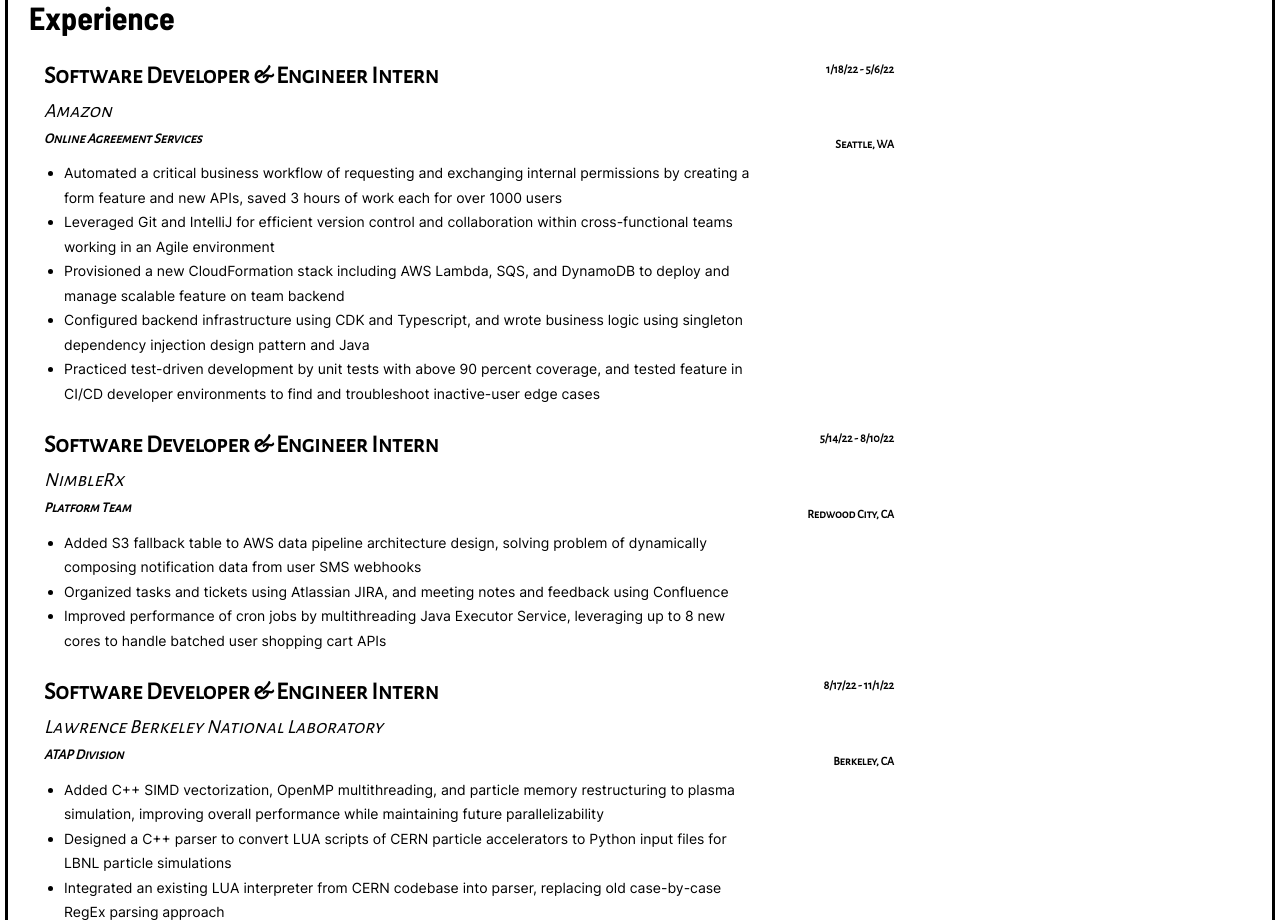
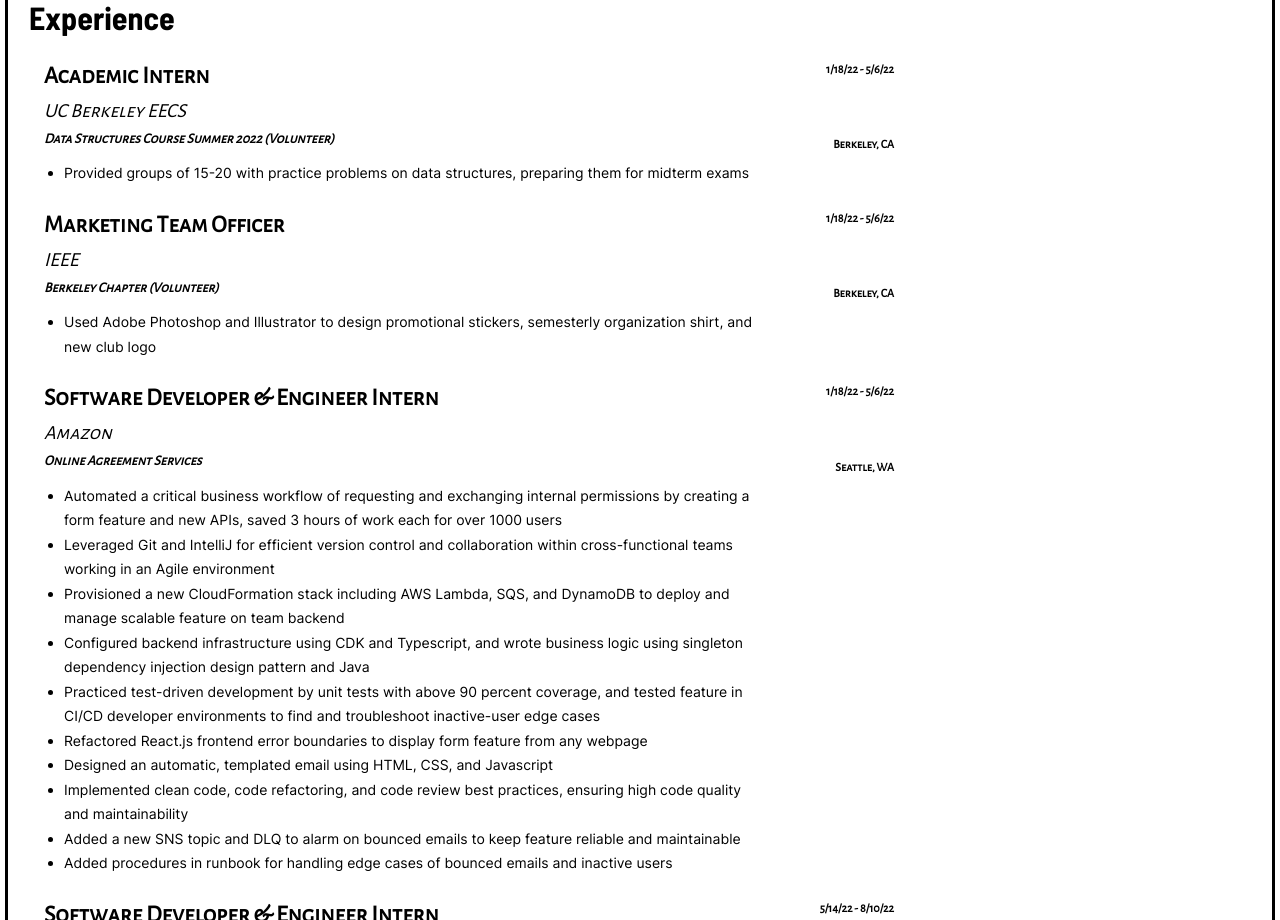
Before and after one commit to np-eazy/resume-auto-tailor, a React (Create React App) app: page / in a window 1280 px wide. Shown: the part 1880-2800 px from the top of the page. Built offline with nearby package versions, Linux system fonts and the light colour scheme.

Commit message:
uncommented all raw information

```diff
--- a/src/raw.ts
+++ b/src/raw.ts
@@ -12,7 +12,7 @@
             state: "CA",
             zipCode: "94583",
         },
-        title: "Software Engineer (Entry Level)",
+        title: "Software Engineer",
         homesiteUrl: "https://joeyjzhu.com",
     },
     skills: {
@@ -139,60 +139,60 @@
     },
     blurb: { body: "Results-oriented software engineer with a strong foundation in programming and a hunger for continuous learning. I have a strong talent and drive for quantifying and visualizing challenging problems and their solutions, and a great eye for web design and graphics." },
     experienceEntries: [
-        // {name: "UC Berkeley EECS",
-        //     team: "Data Structures Course Summer 2022",
-        //     role: "Academic Intern",
-        //     isInternship: true,
-        //     isVolunteer: true,
-        //     location: {type: "Location",
-        //         address: "Cory Hall",
-        //         city: "Berkeley",
-        //         state: "CA",
-        //         zipCode: "94720",
-        //     },
-        //     startDate: {type: "Date",
-        //         month: 1, day: 18, year: 2022,
-        //     },
-        //     endDate: {type: "Date",
-        //         month: 5, day: 6, year: 2022,
-        //     },
-        //     supervisor: {type: "Contact",
-        //         name: "Eric Tang",
-        //         email: "erictang000@berkeley.edu",
-        //     },
-        //     bulletPoints: [
-        //         {type: "BulletPoint",
-        //             body: "Provided groups of 15-20 with practice problems on data structures, preparing them for midterm exams",
-        //         },
-        //     ]
-        // },
-        // {name: "IEEE",
-        //     team: "Berkeley Chapter",
-        //     role: "Marketing Team Officer",
-        //     isInternship: false,
-        //     isVolunteer: true,
-        //     location: {type: "Location",
-        //         address: "Cory Hall",
-        //         city: "Berkeley",
-        //         state: "CA",
-        //         zipCode: "94720",
-        //     },
-        //     startDate: {type: "Date",
-        //         month: 1, day: 18, year: 2022,
-        //     },
-        //     endDate: {type: "Date",
-        //         month: 5, day: 6, year: 2022,
-        //     },
-        //     supervisor: {type: "Contact",
-        //         name: "Katja Maucec",
-        //         email: "katja.maucec@berkeley.edu",
-        //     },
-        //     bulletPoints: [
-        //         {type: "BulletPoint",
-        //             body: "Used Adobe Photoshop and Illustrator to design promotional stickers, semesterly organization shirt, and new club logo",
-        //         },
-        //     ]
-        // },
+        {name: "UC Berkeley EECS",
+            team: "Data Structures Course Summer 2022",
+            role: "Academic Intern",
+            isInternship: true,
+            isVolunteer: true,
+            location: {type: "Location",
+                address: "Cory Hall",
+                city: "Berkeley",
+                state: "CA",
+                zipCode: "94720",
+            },
+            startDate: {type: "Date",
+                month: 1, day: 18, year: 2022,
+            },
+            endDate: {type: "Date",
+                month: 5, day: 6, year: 2022,
+            },
+            supervisor: {type: "Contact",
+                name: "Eric Tang",
+                email: "erictang000@berkeley.edu",
+            },
+            bulletPoints: [
+                {type: "BulletPoint",
+                    body: "Provided groups of 15-20 with practice problems on data structures, preparing them for midterm exams",
+                },
+            ]
+        },
+        {name: "IEEE",
+            team: "Berkeley Chapter",
+            role: "Marketing Team Officer",
+            isInternship: false,
+            isVolunteer: true,
+            location: {type: "Location",
+                address: "Cory Hall",
+                city: "Berkeley",
+                state: "CA",
+                zipCode: "94720",
+            },
+            startDate: {type: "Date",
+                month: 1, day: 18, year: 2022,
+            },
+            endDate: {type: "Date",
+                month: 5, day: 6, year: 2022,
+            },
+            supervisor: {type: "Contact",
+                name: "Katja Maucec",
+                email: "katja.maucec@berkeley.edu",
+            },
+            bulletPoints: [
+                {type: "BulletPoint",
+                    body: "Used Adobe Photoshop and Illustrator to design promotional stickers, semesterly organization shirt, and new club logo",
+                },
+            ]
+        },
         {name: "Amazon",
             team: "Online Agreement Services",
             role: "Software Developer & Engineer Intern",
@@ -231,21 +231,21 @@
                 {type: "BulletPoint",
                     body: "Practiced test-driven development by unit tests with above 90 percent coverage, and tested feature in CI/CD developer environments to find and troubleshoot inactive-user edge cases",
                 },
-                // {type: "BulletPoint",
-                //     body: "Refactored React.js frontend error boundaries to display form feature from any webpage",
-                // },
-                // {type: "BulletPoint",
-                //     body: "Designed an automatic, templated email using HTML, CSS, and Javascript",
-                // },
-                // {type: "BulletPoint",
-                //     body: "Implemented clean code, code refactoring, and code review best practices, ensuring high code quality and maintainability",
-                // },
-                // {type: "BulletPoint",
-                //     body: "Added a new SNS topic and DLQ to alarm on bounced emails to keep feature reliable and maintainable",
-                // },
-                // {type: "BulletPoint",
-                //     body: "Added procedures in runbook for handling edge cases of bounced emails and inactive users",
-                // },
+                {type: "BulletPoint",
+                    body: "Refactored React.js frontend error boundaries to display form feature from any webpage",
+                },
+                {type: "BulletPoint",
+                    body: "Designed an automatic, templated email using HTML, CSS, and Javascript",
+                },
+                {type: "BulletPoint",
+                    body: "Implemented clean code, code refactoring, and code review best practices, ensuring high code quality and maintainability",
+                },
+                {type: "BulletPoint",
+                    body: "Added a new SNS topic and DLQ to alarm on bounced emails to keep feature reliable and maintainable",
+                },
+                {type: "BulletPoint",
+                    body: "Added procedures in runbook for handling edge cases of bounced emails and inactive users",
+                },
             ]
         },
         {name: "NimbleRx",
@@ -279,18 +279,18 @@
                 {type: "BulletPoint",
                     body: "Improved performance of cron jobs by multithreading Java Executor Service, leveraging up to 8 new cores to handle batched user shopping cart APIs",
                 },
-                // {type: "BulletPoint",
-                //     body: "Refactored over 100 Spring Boot dependency classes to use Java configurations instead of XML, unifying design patterns across backend codebase",
-                // },
-                // {type: "BulletPoint",
-                //     body: "Delegated large code changes with other interns and reviewed their pull requests using Bitbucket",
-                // },
-                // {type: "BulletPoint",
-                //     body: "Practiced test-driven development and continuous integration using Docker and Jenkins, also resolving long-standing warnings in build logs",
-                // },
-                // {type: "BulletPoint",
-                //     body: "Monitored SQS Cloudwatch monitors after deploying new release, catching and resolving a throttle before severely affecting user end of production",
-                // },
+                {type: "BulletPoint",
+                    body: "Refactored over 100 Spring Boot dependency classes to use Java configurations instead of XML, unifying design patterns across backend codebase",
+                },
+                {type: "BulletPoint",
+                    body: "Delegated large code changes with other interns and reviewed their pull requests using Bitbucket",
+                },
+                {type: "BulletPoint",
+                    body: "Practiced test-driven development and continuous integration using Docker and Jenkins, also resolving long-standing warnings in build logs",
+                },
+                {type: "BulletPoint",
+                    body: "Monitored SQS Cloudwatch monitors after deploying new release, catching and resolving a throttle before severely affecting user end of production",
+                },
             ]
         },
         {name: "Lawrence Berkeley National Laboratory",
@@ -327,34 +327,34 @@
 
             ]
         },
-        // {name: "",
-        //     team: "",
-        //     role: "Freelance Web Developer",
-        //     isInternship: false,
-        //     isVolunteer: true,
-        //     location: {type: "Location",
-        //         city: "San Ramon",
-        //         state: "CA",
-        //         zipCode: "94583",
-        //     },
-        //     startDate: {type: "Date",
-        //         month: 1, day: 1, year: 2023,
-        //     },
-        //     endDate: {type: "Date",
-        //         month: 7, day: 1, year: 2023,
-        //     },
-        //     supervisor: {type: "Contact",
-        //         name: "Joey Zhu",
-        //         email: "joey.j.zhu@gmail.com",
-        //     },
-        //     bulletPoints: [{type: "BulletPoint",
-        //         body: "Designed personal webpage UI mockups using Illustrator, implemented using React.js",
-        //     },
-        //     {type: "BulletPoint",
-        //         body: "Planned, implemented, and completed Atom Visualizer and Pentaquad personal projects",
-        //     },
-        // ]
-        // },
+        {name: "",
+            team: "",
+            role: "Freelance Web Developer",
+            isInternship: false,
+            isVolunteer: true,
+            location: {type: "Location",
+                city: "San Ramon",
+                state: "CA",
+                zipCode: "94583",
+            },
+            startDate: {type: "Date",
+                month: 1, day: 1, year: 2023,
+            },
+            endDate: {type: "Date",
+                month: 7, day: 1, year: 2023,
+            },
+            supervisor: {type: "Contact",
+                name: "Joey Zhu",
+                email: "joey.j.zhu@gmail.com",
+            },
+            bulletPoints: [{type: "BulletPoint",
+                body: "Designed personal webpage UI mockups using Illustrator, implemented using React.js",
+            },
+            {type: "BulletPoint",
+                body: "Planned, implemented, and completed Atom Visualizer and Pentaquad personal projects",
+            },
+        ]
+        },
         {name: "FOOD For Lane County",
             team: "Engineering",
             role: "Tech Lead",
@@ -392,30 +392,30 @@
         },
     ],
     projectEntries: [
-        // {name: "Atom Visualizer",
-        //     isHidden: true,
-        //     projectLink: "https://github.com/np-eazy/electron-cloud",
-        //     role: "Solo Developer",
-        //     location: {type: "Location",
-        //         city: "San Ramon",
-        //         state: "CA",
-        //         zipCode: "94583",
-        //     },
-        //     startDate: {type: "Date",
-        //         month: 2, day: 1, year: 2023,
-        //     },
-        //     endDate: {type: "Date",
-        //         month: 3, day: 1, year: 2023,
-        //     },
-        //     bulletPoints: [
-        //         {type: "BulletPoint",
-        //             body: "Used Numpy to implement pilot wave formulation of Schrodinger's equation for a pointcloud",
-        //         },
-        //         {type: "BulletPoint",
-        //             body: "Created camera function and rotation to map 3d pointcloud to 2d with perspective",
-        //         },
-        //     ]
-        // },
+        {name: "Atom Visualizer",
+            isHidden: true,
+            projectLink: "https://github.com/np-eazy/electron-cloud",
+            role: "Solo Developer",
+            location: {type: "Location",
+                city: "San Ramon",
+                state: "CA",
+                zipCode: "94583",
+            },
+            startDate: {type: "Date",
+                month: 2, day: 1, year: 2023,
+            },
+            endDate: {type: "Date",
+                month: 3, day: 1, year: 2023,
+            },
+            bulletPoints: [
+                {type: "BulletPoint",
+                    body: "Used Numpy to implement pilot wave formulation of Schrodinger's equation for a pointcloud",
+                },
+                {type: "BulletPoint",
+                    body: "Created camera function and rotation to map 3d pointcloud to 2d with perspective",
+                },
+            ]
+        },
         {name: "Pentaquad",
             projectLink: "https://github.com/np-eazy/Pentaquad",
             role: "Solo Developer",
@@ -446,27 +446,27 @@
 
             ]
         },
-        // {name: "ChatBoba",
-        //     isHidden: true,
-        //     projectLink: "https://chatboba.com/",
-        //     role: "Developer",
-        //     location: {type: "Location",
-        //         city: "San Ramon",
-        //         state: "CA",
-        //         zipCode: "94583",
-        //     },
-        //     startDate: {type: "Date",
-        //         month: 5, day: 1, year: 2023,
-        //     },
-        //     endDate: {type: "Date",
-        //         month: 6, day: 1, year: 2023,
-        //     },
-        //     bulletPoints: [
-        //         {type: "BulletPoint",
-        //             body: "Created a React component and state to recursively upload and display folders in app sidebar",
-        //         },
-        //     ]
-        // },
+        {name: "ChatBoba",
+            isHidden: true,
+            projectLink: "https://chatboba.com/",
+            role: "Developer",
+            location: {type: "Location",
+                city: "San Ramon",
+                state: "CA",
+                zipCode: "94583",
+            },
+            startDate: {type: "Date",
+                month: 5, day: 1, year: 2023,
+            },
+            endDate: {type: "Date",
+                month: 6, day: 1, year: 2023,
+            },
+            bulletPoints: [
+                {type: "BulletPoint",
+                    body: "Created a React component and state to recursively upload and display folders in app sidebar",
+                },
+            ]
+        },
     ],
     hobbies: [
         {name: "Piano",
```
